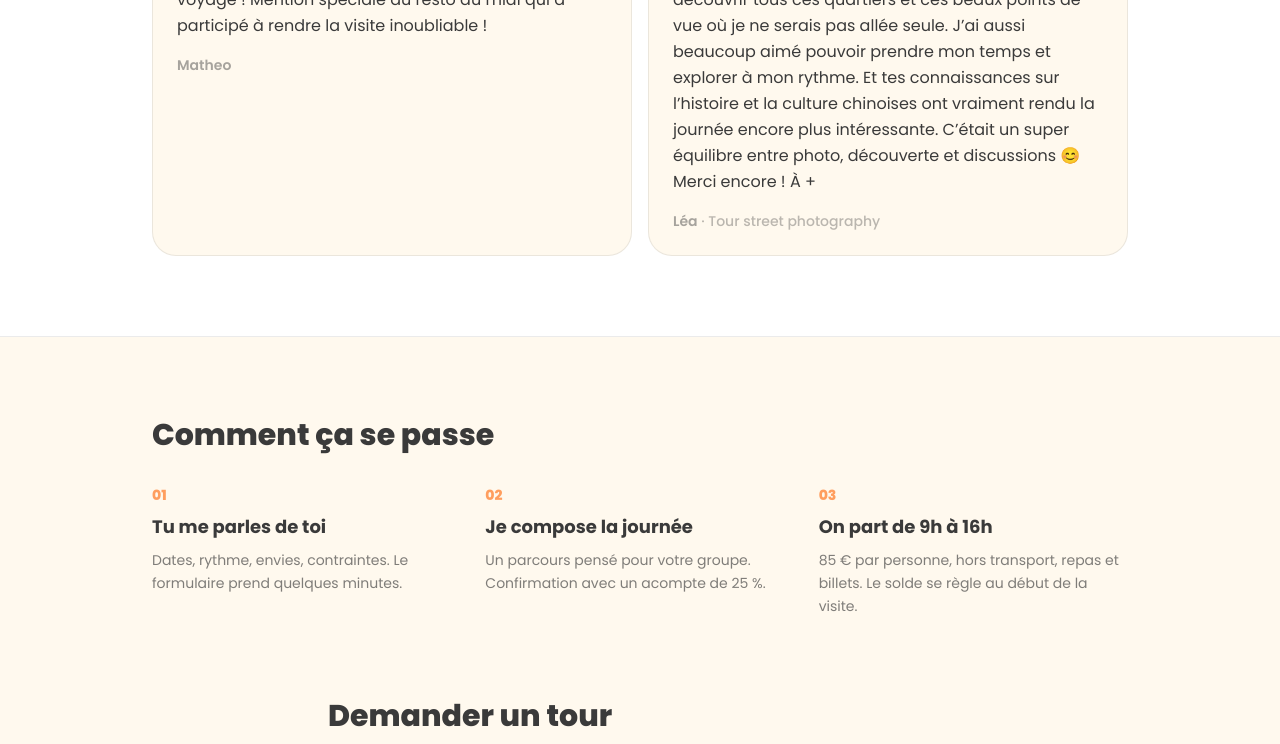
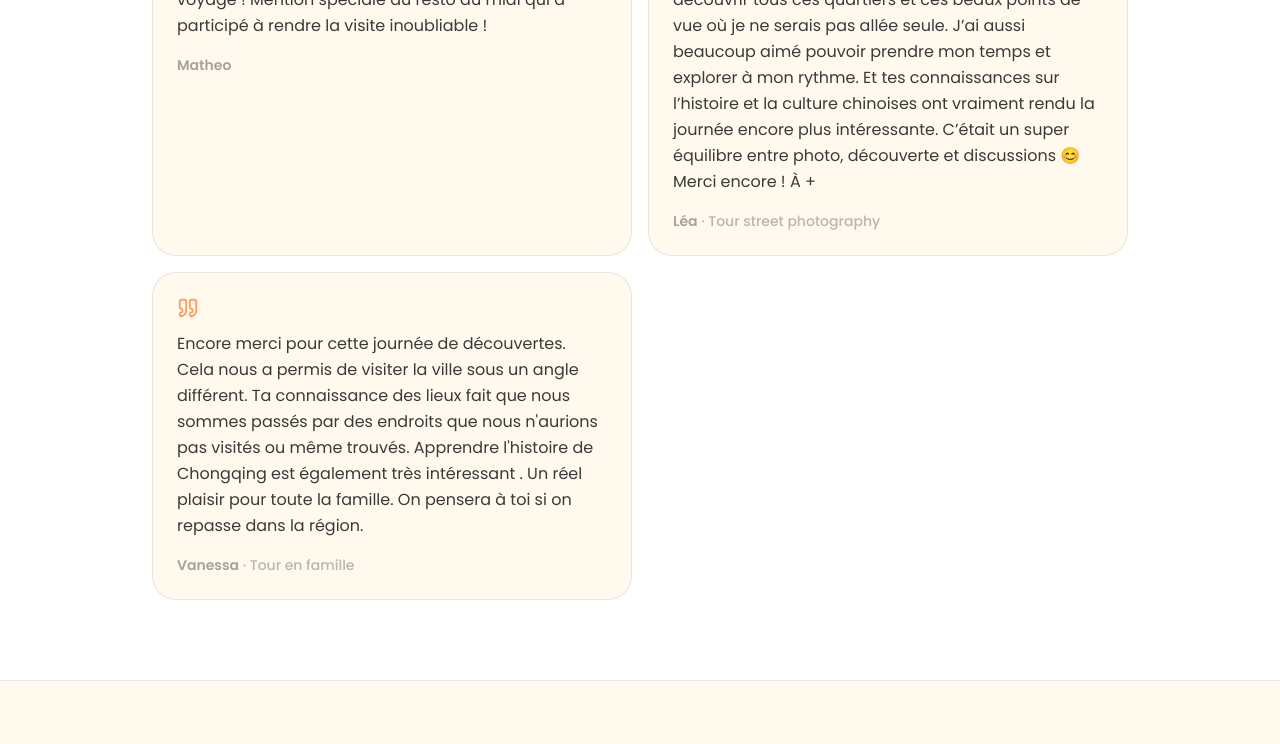
Before and after one commit to IMPWNG/guidecq, a Next.js app: page / in a window 1280 px wide. Shown: the part 3268-4012 px from the top of the page. Built offline with nearby package versions, Linux system fonts and the light colour scheme; no server answers.

Commit message:
first commit

```diff
--- a/app/page.tsx
+++ b/app/page.tsx
@@ -44,6 +44,7 @@ Merci encore pour ton temps, tes conseils et ta bonne humeur. Je garderai un tr
     },
     {
         name: 'Soiz',
+        theme: 'Tour en famille',
         quote: `Merci Mattis pour cette journée où culture, histoire, économie, nourriture sont alimentés par tes connaissances du monde, de la Chine et de Chongching (la ville que tu as choisie). Ton adaptation de parcours a été Top.`,
     },
     {
@@ -62,6 +63,11 @@ Tu m as fait découvrir des spots géniaux. Je n'hésiterai pas à transmettre t
         quote: `Hello Mat,
 Encore merci pour hier. C’était vraiment une super journée, exactement ce que je cherchais. J’ai adoré découvrir tous ces quartiers et ces beaux points de vue où je ne serais pas allée seule. J’ai aussi beaucoup aimé pouvoir prendre mon temps et explorer à mon rythme. Et tes connaissances sur l’histoire et la culture chinoises ont vraiment rendu la journée encore plus intéressante. C’était un super équilibre entre photo, découverte et discussions 😊
 Merci encore ! À +`,
+    },
+    {
+        name: 'Vanessa',
+        theme: 'Tour en famille',
+        quote: `Encore merci pour cette journée de découvertes. Cela nous a permis de visiter la ville sous un angle différent. Ta connaissance des lieux fait que nous sommes passés par des endroits que nous n'aurions pas visités ou même trouvés. Apprendre l'histoire de Chongqing est également très intéressant . Un réel plaisir pour toute la famille. On pensera à toi si on repasse dans la région.`,
     },
 ]
 
```
